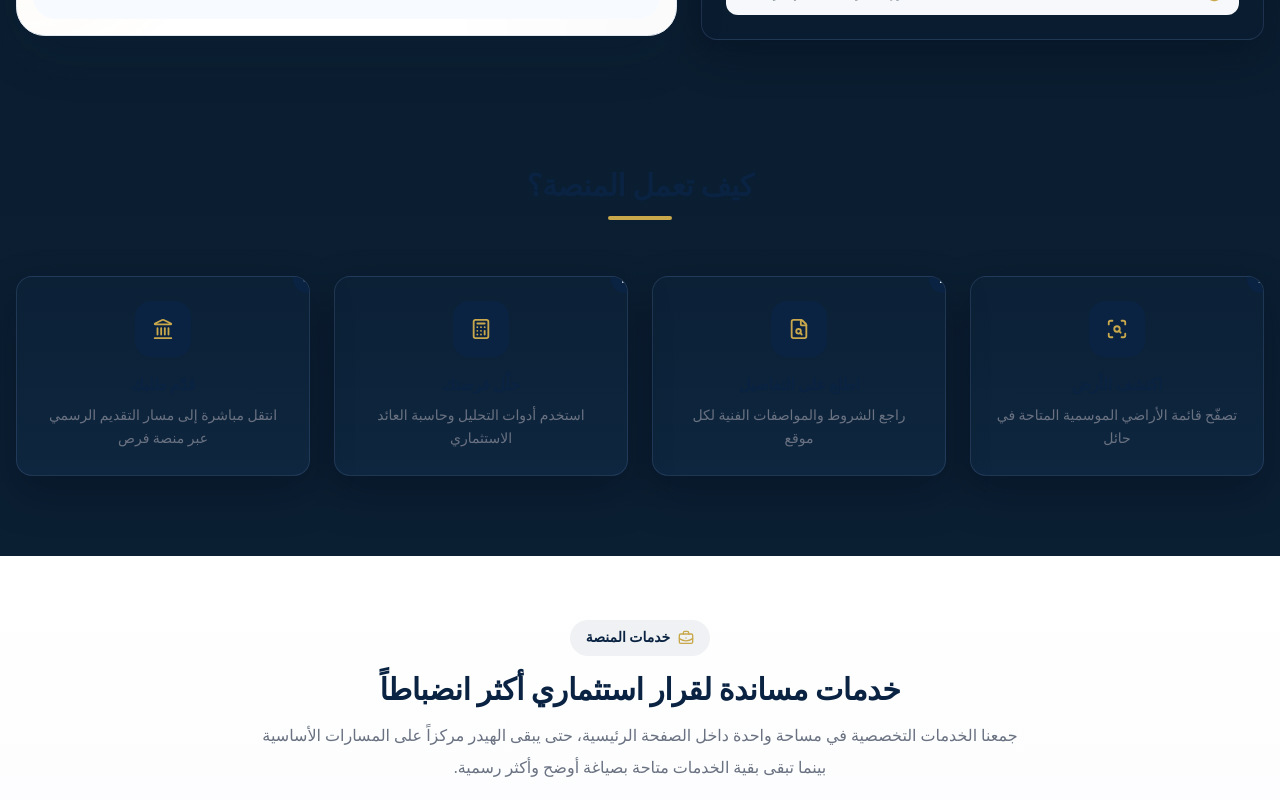
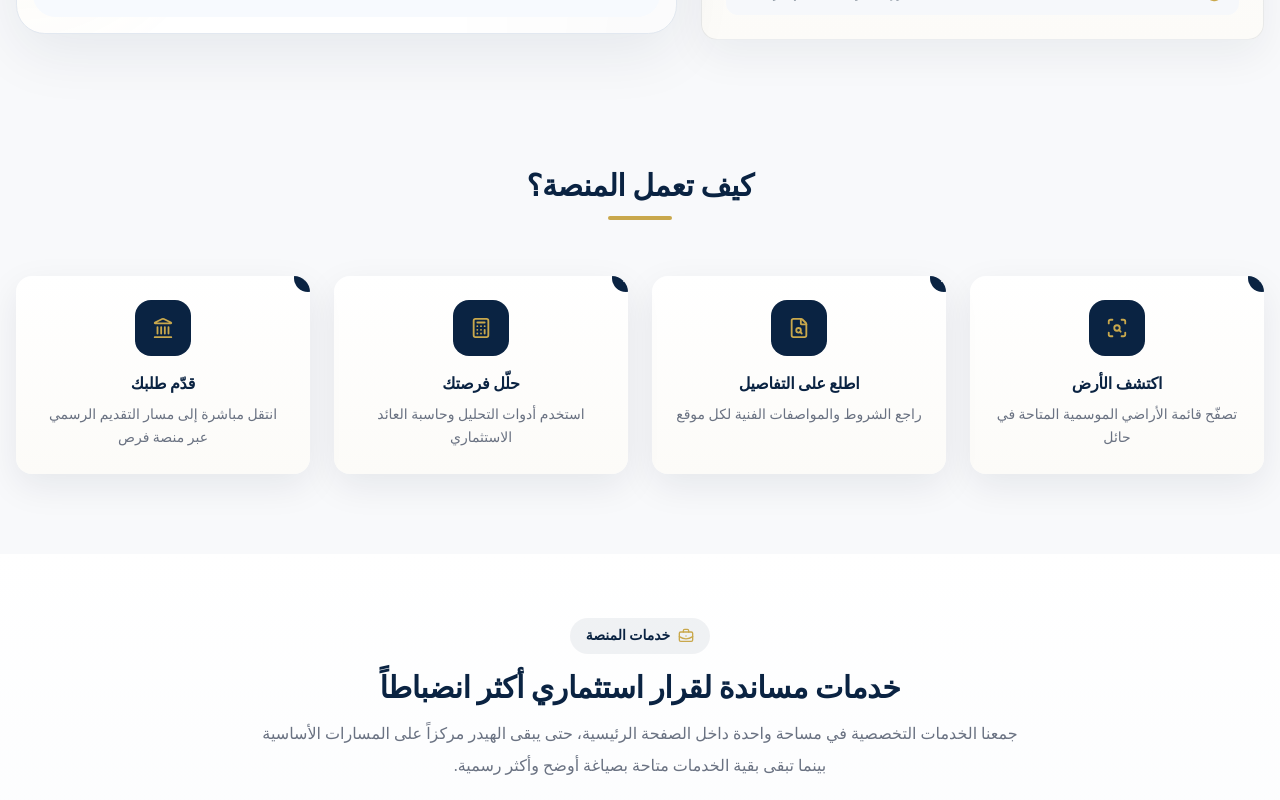
Before and after one commit to Abdulrahman-A9/Istinaar, a Next.js app: page / in a window 1280 px wide. Shown: the part 1945-2745 px from the top of the page. Built offline with nearby package versions, Linux system fonts and the light colour scheme.

Commit message:
Scope navy styling to homepage hero only

```diff
--- a/src/app/globals.css
+++ b/src/app/globals.css
@@ -12,8 +12,8 @@
   --success: #157347;
   --warning: #b7791f;
   --risk: #b42318;
-  --background: #071726;
-  --foreground: #f7f5ef;
+  --background: #f7f5ef;
+  --foreground: #102a43;
 }
 
 @theme inline {
@@ -34,47 +34,10 @@ html {
 }
 
 body {
-  background:
-    radial-gradient(circle at 15% 18%, rgba(91, 140, 255, 0.18), transparent 0 22%),
-    radial-gradient(circle at 82% 10%, rgba(180, 206, 255, 0.12), transparent 0 18%),
-    linear-gradient(180deg, #071726 0%, #0b1f33 48%, #102a43 100%);
+  background: var(--background);
   color: var(--foreground);
   text-rendering: optimizeLegibility;
   -webkit-font-smoothing: antialiased;
-  min-height: 100vh;
-  position: relative;
-  overflow-x: hidden;
-}
-
-body::before,
-body::after {
-  content: "";
-  position: fixed;
-  left: -8%;
-  right: -8%;
-  pointer-events: none;
-  z-index: -1;
-}
-
-body::before {
-  bottom: -8rem;
-  height: 18rem;
-  background:
-    radial-gradient(60% 140% at 12% 0%, rgba(20, 53, 91, 0.95), transparent 70%),
-    radial-gradient(64% 140% at 48% 0%, rgba(79, 126, 234, 0.28), transparent 66%),
-    radial-gradient(56% 140% at 88% 0%, rgba(7, 23, 38, 0.96), transparent 72%);
-  filter: blur(14px);
-  opacity: 0.96;
-}
-
-body::after {
-  top: 4.5rem;
-  height: 9rem;
-  background:
-    radial-gradient(42% 120% at 12% 100%, rgba(255, 255, 255, 0.06), transparent 70%),
-    radial-gradient(38% 120% at 50% 100%, rgba(110, 164, 255, 0.12), transparent 72%),
-    radial-gradient(42% 120% at 88% 100%, rgba(255, 255, 255, 0.05), transparent 70%);
-  opacity: 0.5;
 }
 
 h1, h2, h3, h4, .display-title {
@@ -134,10 +97,9 @@ h1, h2, h3, h4, .display-title {
 .btn-outline:hover { background-color: var(--gold); color: var(--navy); }
 
 .card {
-  background: linear-gradient(180deg, rgba(12, 33, 54, 0.96) 0%, rgba(15, 39, 64, 0.92) 100%);
-  border: 1px solid rgba(154, 186, 255, 0.14);
+  background: linear-gradient(180deg, #ffffff 0%, #fcfbf8 100%);
   border-radius: 1rem;
-  box-shadow: 0 18px 40px rgba(2, 10, 22, 0.34);
+  box-shadow: 0 12px 36px rgba(11, 31, 51, 0.08);
   overflow: hidden;
 }
 
@@ -215,23 +177,23 @@ h1, h2, h3, h4, .display-title {
 
 .glass-panel {
   backdrop-filter: blur(14px);
-  background: linear-gradient(180deg, rgba(12, 31, 52, 0.78) 0%, rgba(8, 24, 40, 0.74) 100%);
-  border: 1px solid rgba(186, 212, 255, 0.14);
+  background: rgba(255, 255, 255, 0.08);
+  border: 1px solid rgba(255, 255, 255, 0.14);
 }
 
 .soft-card {
-  background: linear-gradient(180deg, rgba(14, 36, 58, 0.96) 0%, rgba(10, 28, 48, 0.92) 100%);
-  border: 1px solid rgba(154, 186, 255, 0.14);
+  background: linear-gradient(180deg, #ffffff 0%, #fcfbf8 100%);
+  border: 1px solid rgba(11, 31, 51, 0.08);
   border-radius: 1rem;
-  box-shadow: 0 16px 42px rgba(2, 10, 22, 0.32);
+  box-shadow: 0 16px 42px rgba(11, 31, 51, 0.06);
 }
 
 .official-navy-surface {
   background:
-    radial-gradient(circle at top right, rgba(121, 166, 255, 0.2), transparent 24%),
+    radial-gradient(circle at top right, rgba(182, 145, 62, 0.18), transparent 24%),
     linear-gradient(145deg, var(--navy-dark) 0%, var(--navy) 56%, var(--navy-deep) 100%);
-  border: 1px solid rgba(233, 223, 200, 0.1);
-  box-shadow: 0 24px 60px rgba(1, 8, 18, 0.28);
+  border: 1px solid rgba(233, 223, 200, 0.12);
+  box-shadow: 0 20px 54px rgba(11, 31, 51, 0.18);
 }
 
 .admin-hero-surface h1 {
@@ -282,9 +244,9 @@ h1, h2, h3, h4, .display-title {
   inset: 0;
   pointer-events: none;
   background:
-    radial-gradient(circle at 16% 12%, rgba(121, 166, 255, 0.14), transparent 26%),
-    radial-gradient(circle at 82% 9%, rgba(16, 42, 67, 0.22), transparent 24%),
-    linear-gradient(180deg, rgba(255,255,255,0.08) 0%, rgba(255,255,255,0) 18%);
+    radial-gradient(circle at 16% 12%, rgba(182, 145, 62, 0.12), transparent 26%),
+    radial-gradient(circle at 82% 9%, rgba(16, 42, 67, 0.1), transparent 24%),
+    linear-gradient(180deg, rgba(255,255,255,0.14) 0%, rgba(255,255,255,0) 18%);
 }
 
 .panel-hover {
@@ -393,8 +355,8 @@ h1, h2, h3, h4, .display-title {
   right: 8%;
   width: 22rem;
   height: 22rem;
-  background: radial-gradient(circle, rgba(123, 169, 255, 0.8) 0%, rgba(123, 169, 255, 0.3) 36%, rgba(123, 169, 255, 0.08) 68%, rgba(123, 169, 255, 0.01) 100%);
-  box-shadow: 0 0 120px rgba(123, 169, 255, 0.34);
+  background: radial-gradient(circle, rgba(255, 210, 92, 0.85) 0%, rgba(255, 210, 92, 0.34) 36%, rgba(255, 210, 92, 0.08) 68%, rgba(255, 210, 92, 0.01) 100%);
+  box-shadow: 0 0 120px rgba(255, 210, 92, 0.38);
 }
 
 .hero-glow-secondary {
@@ -402,8 +364,8 @@ h1, h2, h3, h4, .display-title {
   left: 10%;
   width: 18rem;
   height: 18rem;
-  background: radial-gradient(circle, rgba(55, 98, 179, 0.7) 0%, rgba(55, 98, 179, 0.28) 38%, rgba(55, 98, 179, 0.07) 68%, rgba(55, 98, 179, 0.01) 100%);
-  box-shadow: 0 0 110px rgba(55, 98, 179, 0.24);
+  background: radial-gradient(circle, rgba(110, 204, 255, 0.72) 0%, rgba(110, 204, 255, 0.28) 38%, rgba(110, 204, 255, 0.07) 68%, rgba(110, 204, 255, 0.01) 100%);
+  box-shadow: 0 0 110px rgba(110, 204, 255, 0.28);
   animation-delay: 1.6s;
 }
 
@@ -412,8 +374,8 @@ h1, h2, h3, h4, .display-title {
   left: 42%;
   width: 14rem;
   height: 14rem;
-  background: radial-gradient(circle, rgba(195, 218, 255, 0.42) 0%, rgba(195, 218, 255, 0.18) 38%, rgba(195, 218, 255, 0.05) 68%, rgba(195, 218, 255, 0.01) 100%);
-  box-shadow: 0 0 90px rgba(195, 218, 255, 0.16);
+  background: radial-gradient(circle, rgba(116, 246, 205, 0.6) 0%, rgba(116, 246, 205, 0.22) 38%, rgba(116, 246, 205, 0.05) 68%, rgba(116, 246, 205, 0.01) 100%);
+  box-shadow: 0 0 90px rgba(116, 246, 205, 0.22);
   animation-delay: 3.2s;
 }
 
--- a/src/app/layout.tsx
+++ b/src/app/layout.tsx
@@ -21,7 +21,7 @@ export default function RootLayout({
         <link href="https://fonts.googleapis.com/css2?family=Tajawal:wght@300;400;500;700;800;900&display=swap" rel="stylesheet" />
         <link href="https://fonts.googleapis.com/css2?family=IBM+Plex+Sans+Arabic:wght@400;500;600;700&display=swap" rel="stylesheet" />
       </head>
-      <body className="antialiased">
+      <body className="antialiased" style={{ background: "#F8F9FB" }}>
         <Navbar />
         <main>{children}</main>
         <Footer />
```
